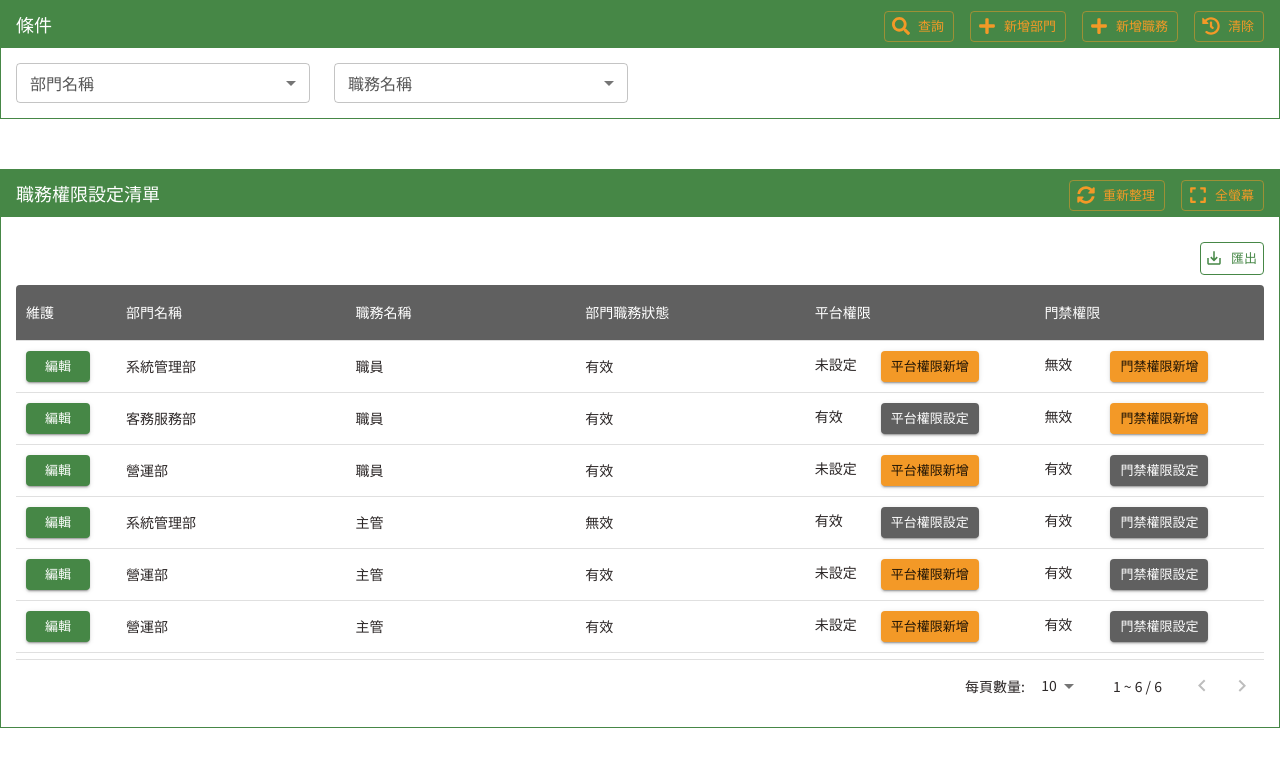
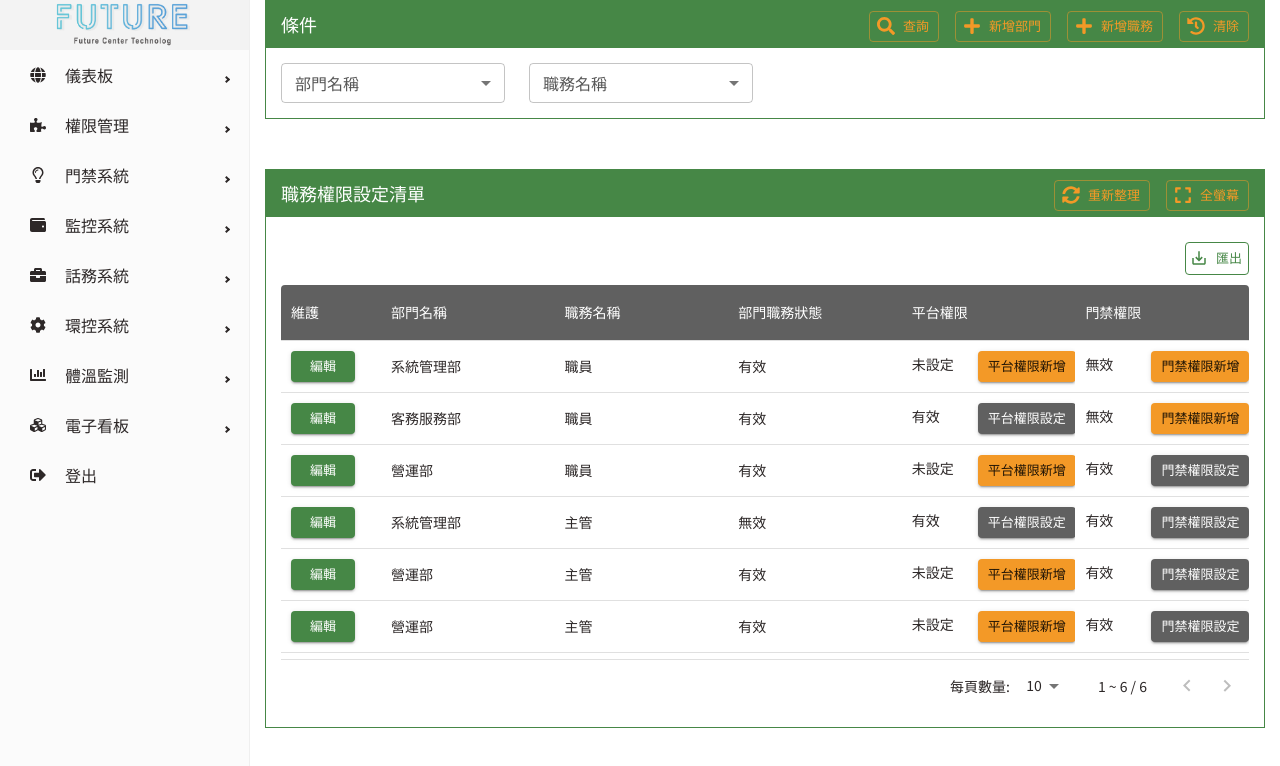
Before and after one commit to sabine1123/materialUI, a React (Create React App) app: page / in a window 1280 px wide. Shown: the top 766 px of the page. Built offline with nearby package versions, Linux system fonts and the light colour scheme.

Commit message:
Add sidebar

```diff
--- a/package.json
+++ b/package.json
@@ -14,6 +14,7 @@
     "react": "^18.2.0",
     "react-dom": "^18.2.0",
     "react-icons": "^4.4.0",
+    "react-pro-sidebar": "^1.0.0-alpha.4",
     "react-scripts": "5.0.1",
     "web-vitals": "^2.1.4"
   },
--- a/src/App.jsx
+++ b/src/App.jsx
@@ -1,8 +1,71 @@
 import * as React from "react";
 import Permission from "./page/Permission";
+import styles from "./common/Common.module.scss";
+import SidebarMenu from "./component/SideBar";
+import { Sidebar, Menu, MenuItem, SubMenu } from "react-pro-sidebar";
+import {
+    FaGlobe,
+    FaPuzzlePiece,
+    FaRegLightbulb,
+    FaWallet,
+    FaBriefcase,
+    FaCog,
+    FaChartBar,
+    FaCubes,
+    FaSignOutAlt,
+} from "react-icons/fa";
+import LogoImg from "./assets/logo.png";
 
 const App = () => {
-    return <Permission />;
+    return (
+        <div className={styles.wrapper}>
+            <Sidebar breakPoint='md'>
+                <Menu>
+                    <MenuItem>
+                        <img
+                            className={styles.logo}
+                            src={LogoImg}
+                            alt='logo'
+                        ></img>
+                    </MenuItem>
+                    <SubMenu icon={<FaGlobe />} label='儀表板'>
+                        <MenuItem>媽媽房備註</MenuItem>
+                    </SubMenu>
+                    <SubMenu icon={<FaPuzzlePiece />} label='權限管理'>
+                        <MenuItem>員工列表</MenuItem>
+                        <MenuItem>平台權限設定</MenuItem>
+                        <MenuItem>備註紀錄調閱</MenuItem>
+                        <MenuItem>員工密碼變更</MenuItem>
+                    </SubMenu>
+                    <SubMenu icon={<FaRegLightbulb />} label='門禁系統'>
+                        <MenuItem>門禁管理列表</MenuItem>
+                        <MenuItem>刷卡紀錄</MenuItem>
+                        <MenuItem>偵測紀錄</MenuItem>
+                        <MenuItem>考勤管理</MenuItem>
+                    </SubMenu>
+                    <SubMenu icon={<FaWallet />} label='監控系統'>
+                        <MenuItem>媽媽房備註</MenuItem>
+                    </SubMenu>
+                    <SubMenu icon={<FaBriefcase />} label='話務系統'>
+                        <MenuItem>媽媽房備註</MenuItem>
+                    </SubMenu>
+                    <SubMenu icon={<FaCog />} label='環控系統'>
+                        <MenuItem>媽媽房備註</MenuItem>
+                    </SubMenu>
+                    <SubMenu icon={<FaChartBar />} label='體溫監測'>
+                        <MenuItem>媽媽房備註</MenuItem>
+                    </SubMenu>
+                    <SubMenu icon={<FaCubes />} label='電子看板'>
+                        <MenuItem>媽媽房備註</MenuItem>
+                    </SubMenu>
+                    <MenuItem icon={<FaSignOutAlt />}>登出</MenuItem>
+                </Menu>
+            </Sidebar>
+            <div className={styles.content}>
+                <Permission />
+            </div>
+        </div>
+    );
 };
 
 export default App;
--- /dev/null
+++ b/src/common/Common.module.scss
@@ -0,0 +1,12 @@
+.wrapper {
+    display: flex;
+    height: 100vh;
+}
+.logo {
+    width: 100%;
+}
+
+.content {
+    width: 100%;
+    padding:0 15px;
+}
--- /dev/null
+++ b/src/component/SideBar.jsx
@@ -0,0 +1,23 @@
+import { Sidebar, Menu, MenuItem, SubMenu } from "react-pro-sidebar";
+
+const SidebarMenu = () => {
+    <Sidebar breakPoint='md'>
+        <Menu>
+            <SubMenu label='Charts'>
+                <MenuItem> Pie charts</MenuItem>
+                <MenuItem> Line charts</MenuItem>
+                <MenuItem> Bar charts</MenuItem>
+            </SubMenu>
+            <SubMenu label='Maps'>
+                <MenuItem> Google maps</MenuItem>
+                <MenuItem> Open street maps</MenuItem>
+            </SubMenu>
+            <SubMenu label='Theme'>
+                <MenuItem> Dark</MenuItem>
+                <MenuItem> Light</MenuItem>
+            </SubMenu>
+        </Menu>
+    </Sidebar>;
+};
+
+export default SidebarMenu;
--- /dev/null
+++ b/src/component/SideMenu.jsx
@@ -0,0 +1,140 @@
+import React from "react";
+import AppBar from "@mui/material/AppBar";
+import Box from "@mui/material/Box";
+import Drawer from "@mui/material/Drawer";
+import IconButton from "@mui/material/IconButton";
+import InboxIcon from "@mui/icons-material/MoveToInbox";
+import List from "@mui/material/List";
+import ListItem from "@mui/material/ListItem";
+import ListItemButton from "@mui/material/ListItemButton";
+import ListItemIcon from "@mui/material/ListItemIcon";
+import ListItemText from "@mui/material/ListItemText";
+import Grid from "@mui/material/Grid";
+import Accordion from "@mui/material/Accordion";
+import AccordionSummary from "@mui/material/AccordionSummary";
+import AccordionDetails from "@mui/material/AccordionDetails";
+import MailIcon from "@mui/icons-material/Mail";
+import MenuIcon from "@mui/icons-material/Menu";
+import Toolbar from "@mui/material/Toolbar";
+// import ExpandMoreIcon from "@material-ui/icons/ExpandMore";
+import Typography from "@mui/material/Typography";
+
+import { FaChevronDown } from "react-icons/fa";
+
+const drawerWidth = 240;
+
+function SideMenu(props) {
+    const { window, children } = props;
+    const [mobileOpen, setMobileOpen] = React.useState(false);
+
+    const handleDrawerToggle = () => {
+        setMobileOpen(!mobileOpen);
+    };
+
+    const drawer = (
+        <div>
+            <Toolbar />
+            <Accordion>
+                <AccordionSummary
+                    className={"panelSummary"}
+                    expandIcon={<FaChevronDown />}
+                >
+                    <Typography className={"heading"}>Main title</Typography>
+                </AccordionSummary>
+                <AccordionDetails>
+                    <ListItem className={"innerMenuItem"} button key={1}>
+                        <Typography className={"heading"}>
+                            Sub Item 1
+                        </Typography>
+                    </ListItem>
+                    <ListItem className={"innerMenuItem"} button key={2}>
+                        <Typography className={"heading"}>
+                            Sub Item 2
+                        </Typography>
+                    </ListItem>
+                </AccordionDetails>
+            </Accordion>
+        </div>
+    );
+
+    const container =
+        window !== undefined ? () => window().document.body : undefined;
+
+    return (
+        <Box sx={{ display: "flex" }}>
+            <AppBar
+                position='fixed'
+                sx={{
+                    width: { sm: `calc(100% - ${drawerWidth}px)` },
+                    ml: { sm: `${drawerWidth}px` },
+                }}
+            >
+                <Toolbar>
+                    <IconButton
+                        color='inherit'
+                        aria-label='open drawer'
+                        edge='start'
+                        onClick={handleDrawerToggle}
+                        sx={{ mr: 2, display: { sm: "none" } }}
+                    >
+                        <MenuIcon />
+                        <Typography variant='h6' noWrap>
+                            Responsive drawer
+                        </Typography>
+                    </IconButton>
+                </Toolbar>
+            </AppBar>
+            <Box
+                component='nav'
+                sx={{ width: { sm: drawerWidth }, flexShrink: { sm: 0 } }}
+                aria-label='mailbox folders'
+            >
+                {/* The implementation can be swapped with js to avoid SEO duplication of links. */}
+                <Drawer
+                    container={container}
+                    variant='temporary'
+                    open={mobileOpen}
+                    onClose={handleDrawerToggle}
+                    ModalProps={{
+                        keepMounted: true, // Better open performance on mobile.
+                    }}
+                    sx={{
+                        display: { xs: "block", sm: "none" },
+                        "& .MuiDrawer-paper": {
+                            boxSizing: "border-box",
+                            width: drawerWidth,
+                        },
+                    }}
+                >
+                    {drawer}
+                </Drawer>
+                <Drawer
+                    variant='permanent'
+                    sx={{
+                        display: { xs: "none", sm: "block" },
+                        "& .MuiDrawer-paper": {
+                            boxSizing: "border-box",
+                            width: drawerWidth,
+                        },
+                    }}
+                    open
+                >
+                    {drawer}
+                </Drawer>
+            </Box>
+            <Box
+                component='main'
+                sx={{
+                    flexGrow: 1,
+                    p: 3,
+                    width: { sm: `calc(100% - ${drawerWidth}px)` },
+                }}
+            >
+                <Toolbar />
+                {children}
+            </Box>
+        </Box>
+    );
+}
+
+export default SideMenu;
--- a/src/index.js
+++ b/src/index.js
@@ -6,6 +6,7 @@ import { zhTW } from "@mui/x-data-grid";
 // import { zhTW as pickerszhTW } from "@mui/x-date-pickers";
 import { zhTW as corezhTW } from "@mui/material/locale";
 import CssBaseline from "@mui/material/CssBaseline";
+import { ProSidebarProvider } from "react-pro-sidebar";
 
 const theme = createTheme(
     {
@@ -91,6 +92,8 @@ const root = createRoot(container);
 root.render(
     <ThemeProvider theme={theme}>
         <CssBaseline />
-        <App />
+        <ProSidebarProvider>
+            <App />
+        </ProSidebarProvider>
     </ThemeProvider>
 );
--- a/src/page/Permission/index.jsx
+++ b/src/page/Permission/index.jsx
@@ -12,6 +12,8 @@ import Select from "@mui/material/Select";
 // import Grid from "@mui/material/Grid";
 import Grid from "@mui/material/Unstable_Grid2";
 import Box from "@mui/material/Box";
+
+import SideMenu from "../../component/SideMenu";
 
 const DepartmentSelect = () => {
     const [age, setAge] = useState("");
```
Also changed, not shown: src/assets/logo.png (added), 1 other file (tests, documents, lock files or other folders).
